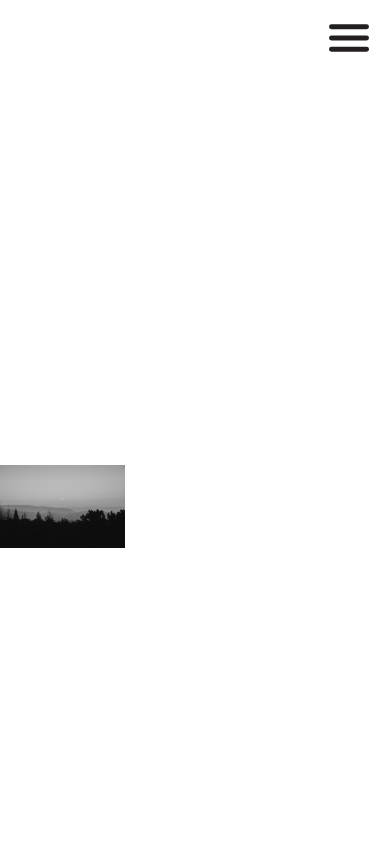
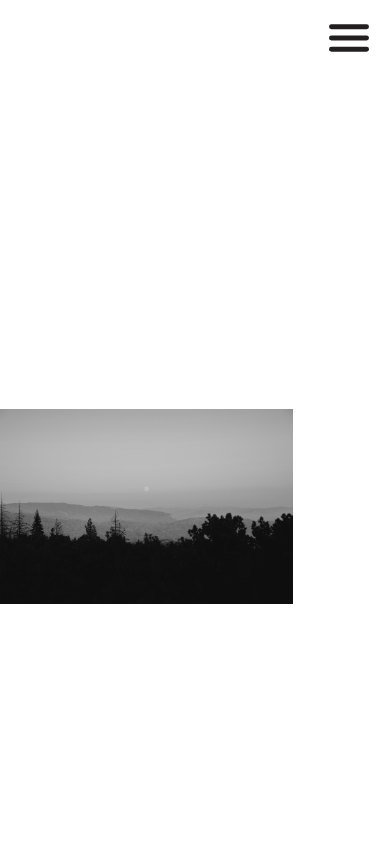
Before and after one commit to gmo93/photo-fol, a Next.js app: page /tester in a window 390 px wide. Shown: the top 844 px of the page. Built offline with nearby package versions, Linux system fonts and the light colour scheme.

Commit message:
Made photo pages mobile responsive. When on mobile, they go from three columns to one.

```diff
--- a/src/styles/Home.module.css
+++ b/src/styles/Home.module.css
@@ -514,6 +514,12 @@
   .mainPhoto {
     width: 30%;
   }
+  .column {
+    width: 75vw;
+  }
+  .columnImage {
+    height: 25%;
+  }
 }
 
 /* Tablet and Smaller Desktop */
```
